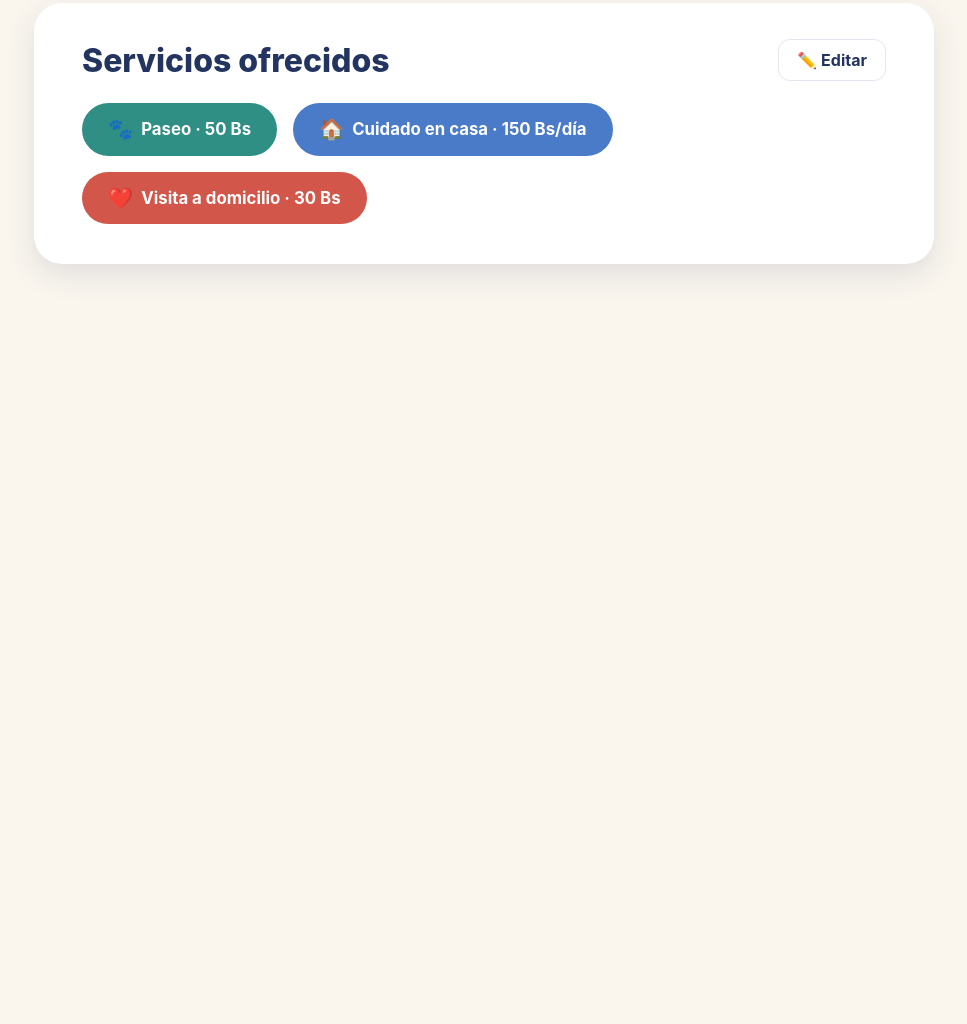
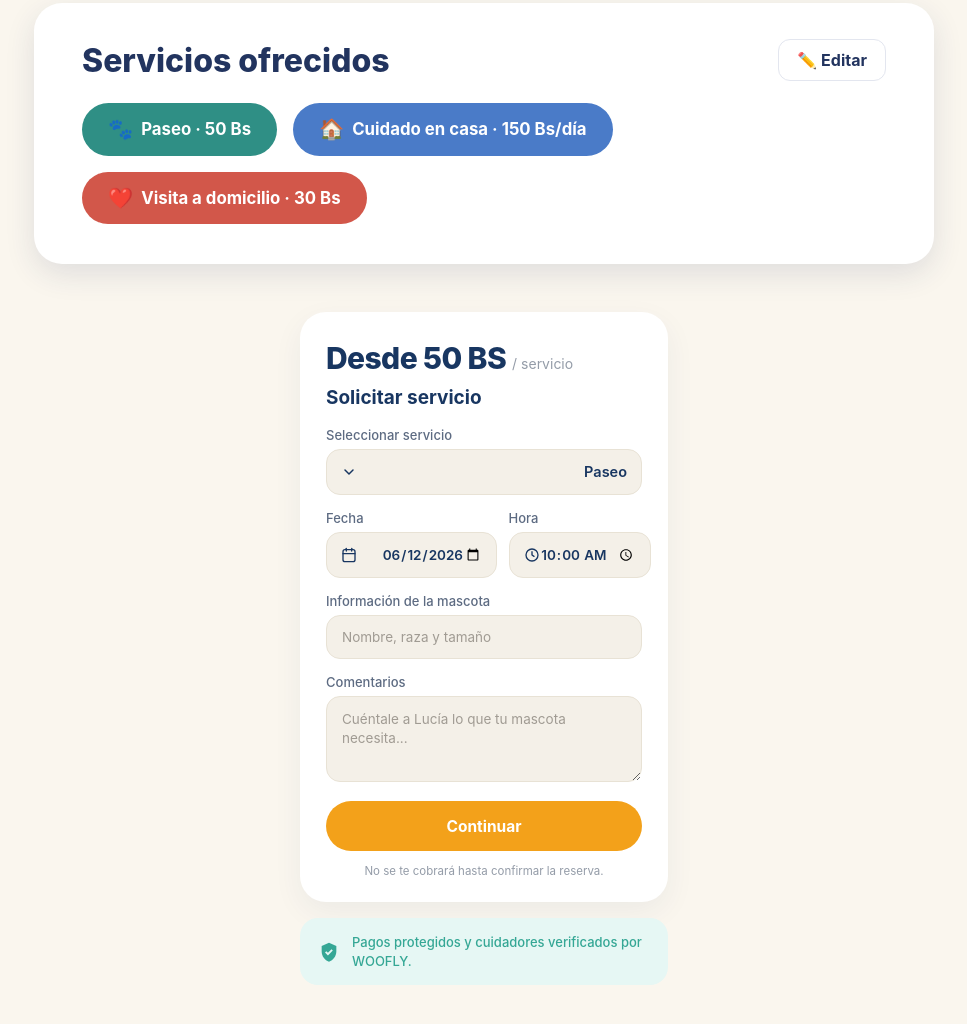
Before and after one commit to raquelgonzales-droid/woofly, a plain HTML site: page perfil.html in a window 1280 px wide. Shown: the part 278-1302 px from the top of the page, without its empty margins (156-1123 px from the left). Before the commit the page ends 800 px from the top, so only its background shows below. Drawn offline with Linux system fonts and the light colour scheme.

Commit message:
Agrego seccion W.24 Solicitar servicio

```diff
--- a/perfil.html
+++ b/perfil.html
@@ -8,6 +8,7 @@
 
    <link rel="stylesheet" href="css/style.css">
     <link rel="stylesheet" href="perfil-cuidador.css">
+    <link rel="stylesheet" href="solicitar-servicio.css">
 </head>
 
 <body>
@@ -166,7 +167,146 @@
         </dialog>
 
     </section>
+<!-- SECCIÓN 24: SOLICITAR SERVICIO -->
+    <aside id="w24" class="w24-wrapper" aria-labelledby="w24-title">
+      <div class="w24-card">
+        <div class="w24-price-row">
+          <span class="w24-price">Desde 50 BS</span>
+          <span class="w24-price-unit">/ servicio</span>
+        </div>
 
+        <h2 id="w24-title" class="w24-title">Solicitar servicio</h2>
+
+        <form class="w24-form" action="#" method="post">
+          <div class="w24-field">
+            <label for="w24-servicio" class="w24-label">Seleccionar servicio</label>
+            <div class="w24-select-box">
+              <svg
+                class="w24-field-icon"
+                width="16"
+                height="16"
+                viewBox="0 0 24 24"
+                fill="none"
+                stroke="#183661"
+                stroke-width="2.2"
+                stroke-linecap="round"
+                stroke-linejoin="round"
+                aria-hidden="true"
+              >
+                <polyline points="6 9 12 15 18 9"></polyline>
+              </svg>
+              <select id="w24-servicio" name="servicio" class="w24-select">
+                <option value="paseo" selected>Paseo</option>
+                <option value="cuidado">Cuidado en casa</option>
+                <option value="visitas">Visitas</option>
+              </select>
+            </div>
+          </div>
+
+          <div class="w24-row-2col">
+            <div class="w24-field">
+              <label for="w24-fecha" class="w24-label">Fecha</label>
+              <div class="w24-input-box">
+                <svg
+                  class="w24-field-icon"
+                  width="16"
+                  height="16"
+                  viewBox="0 0 24 24"
+                  fill="none"
+                  stroke="#183661"
+                  stroke-width="2"
+                  stroke-linecap="round"
+                  stroke-linejoin="round"
+                  aria-hidden="true"
+                >
+                  <rect x="3" y="4" width="18" height="18" rx="3" ry="3"></rect>
+                  <line x1="16" y1="2" x2="16" y2="6"></line>
+                  <line x1="8" y1="2" x2="8" y2="6"></line>
+                  <line x1="3" y1="10" x2="21" y2="10"></line>
+                </svg>
+                <input
+                  type="date"
+                  id="w24-fecha"
+                  name="fecha"
+                  value="2026-06-12"
+                  class="w24-input w24-input--right"
+                />
+              </div>
+            </div>
+
+            <div class="w24-field">
+              <label for="w24-hora" class="w24-label">Hora</label>
+              <div class="w24-input-box">
+                <svg
+                  class="w24-field-icon"
+                  width="16"
+                  height="16"
+                  viewBox="0 0 24 24"
+                  fill="none"
+                  stroke="#183661"
+                  stroke-width="2"
+                  stroke-linecap="round"
+                  stroke-linejoin="round"
+                  aria-hidden="true"
+                >
+                  <circle cx="12" cy="12" r="9"></circle>
+                  <polyline points="12 7 12 12 15 14"></polyline>
+                </svg>
+                <input
+                  type="time"
+                  id="w24-hora"
+                  name="hora"
+                  value="10:00"
+                  class="w24-input w24-input--right"
+                />
+              </div>
+            </div>
+          </div>
+
+          <div class="w24-field">
+            <label for="w24-mascota" class="w24-label">Información de la mascota</label>
+            <input
+              type="text"
+              id="w24-mascota"
+              name="mascota"
+              placeholder="Nombre, raza y tamaño"
+              class="w24-text-input"
+            />
+          </div>
+
+          <div class="w24-field">
+            <label for="w24-comentarios" class="w24-label">Comentarios</label>
+            <textarea
+              id="w24-comentarios"
+              name="comentarios"
+              rows="3"
+              placeholder="Cuéntale a Lucía lo que tu mascota necesita..."
+              class="w24-textarea"
+            ></textarea>
+          </div>
+
+          <button type="submit" class="w24-submit-btn">Continuar</button>
+
+          <p class="w24-disclaimer">No se te cobrará hasta confirmar la reserva.</p>
+        </form>
+      </div>
+
+      <div class="w24-trust-card" role="note">
+        <svg
+          class="w24-trust-icon"
+          width="22"
+          height="22"
+          viewBox="0 0 24 24"
+          fill="#35A795"
+          aria-hidden="true"
+        >
+          <path d="M12 2L4 5.5v6.09c0 5.05 3.41 9.76 8 10.91 4.59-1.15 8-5.86 8-10.91V5.5L12 2zm-1.15 13.78l-3.2-3.21 1.41-1.41 1.79 1.79 3.89-3.89 1.41 1.42-5.3 5.3z" />
+        </svg>
+        <p class="w24-trust-text">
+          Pagos protegidos y cuidadores verificados por WOOFLY.
+        </p>
+      </div>
+    </aside>
    <script src="js/script.js"></script>
 
 </body>
--- /dev/null
+++ b/solicitar-servicio.css
@@ -0,0 +1,207 @@
+.w24-wrapper {
+  max-width: 400px;
+  margin: 24px auto 48px;
+  padding: 0 16px;
+  font-family: "Plus Jakarta Sans", -apple-system, BlinkMacSystemFont, "Segoe UI", Roboto, sans-serif;
+}
+
+.w24-card {
+  background-color: #ffffff;
+  border-radius: 26px;
+  padding: 28px 26px 24px;
+  box-shadow: 0 10px 30px rgba(24, 54, 97, 0.06);
+}
+
+.w24-price-row {
+  display: flex;
+  align-items: baseline;
+  gap: 6px;
+  margin-bottom: 10px;
+}
+
+.w24-price {
+  font-size: 30px;
+  font-weight: 800;
+  color: #183661;
+  letter-spacing: -0.02em;
+}
+
+.w24-price-unit {
+  font-size: 14px;
+  font-weight: 400;
+  color: #949ca8;
+}
+
+.w24-title {
+  font-size: 19px;
+  font-weight: 700;
+  color: #183661;
+  margin-bottom: 18px;
+}
+
+.w24-form {
+  display: flex;
+  flex-direction: column;
+  gap: 15px;
+}
+
+.w24-field {
+  display: flex;
+  flex-direction: column;
+  gap: 6px;
+}
+
+.w24-label {
+  font-size: 13px;
+  font-weight: 500;
+  color: #5d6b82;
+}
+
+.w24-select-box,
+.w24-input-box {
+  position: relative;
+  display: flex;
+  align-items: center;
+  background-color: #f4f0e8;
+  border: 1px solid #e8e2d5;
+  border-radius: 14px;
+  padding: 0 14px;
+  height: 46px;
+  transition: border-color 0.2s ease;
+}
+
+.w24-select-box:focus-within,
+.w24-input-box:focus-within,
+.w24-text-input:focus,
+.w24-textarea:focus {
+  border-color: #183661;
+  outline: none;
+}
+
+.w24-field-icon {
+  flex-shrink: 0;
+  pointer-events: none;
+}
+
+.w24-select {
+  width: 100%;
+  height: 100%;
+  border: none;
+  background: transparent;
+  font-family: inherit;
+  font-size: 14.5px;
+  font-weight: 600;
+  color: #183661;
+  text-align: right;
+  text-align-last: right;
+  appearance: none;
+  -webkit-appearance: none;
+  cursor: pointer;
+  outline: none;
+}
+
+.w24-row-2col {
+  display: grid;
+  grid-template-columns: 1fr 1fr;
+  gap: 12px;
+}
+
+.w24-input {
+  width: 100%;
+  height: 100%;
+  border: none;
+  background: transparent;
+  font-family: inherit;
+  font-size: 13.5px;
+  font-weight: 600;
+  color: #183661;
+  outline: none;
+  cursor: pointer;
+}
+
+.w24-input--right {
+  text-align: right;
+}
+
+.w24-text-input,
+.w24-textarea {
+  width: 100%;
+  background-color: #f4f0e8;
+  border: 1px solid #e8e2d5;
+  border-radius: 14px;
+  padding: 13px 15px;
+  font-family: inherit;
+  font-size: 13.5px;
+  font-weight: 500;
+  color: #183661;
+  transition: border-color 0.2s ease;
+}
+
+.w24-text-input::placeholder,
+.w24-textarea::placeholder {
+  color: #a09b93;
+  font-weight: 400;
+}
+
+.w24-textarea {
+  resize: vertical;
+  min-height: 82px;
+  line-height: 1.45;
+}
+
+.w24-submit-btn {
+  margin-top: 4px;
+  width: 100%;
+  height: 50px;
+  border: none;
+  border-radius: 9999px;
+  background-color: #f3a11a;
+  color: #ffffff;
+  font-family: inherit;
+  font-size: 15.5px;
+  font-weight: 700;
+  cursor: pointer;
+  transition: background-color 0.2s ease, transform 0.1s ease;
+}
+
+.w24-submit-btn:hover {
+  background-color: #e09110;
+}
+
+.w24-submit-btn:active {
+  transform: scale(0.99);
+}
+
+.w24-disclaimer {
+  text-align: center;
+  font-size: 11.5px;
+  color: #949ca8;
+  margin-top: -2px;
+}
+
+.w24-trust-card {
+  margin-top: 16px;
+  background-color: #e6f7f4;
+  border-radius: 18px;
+  padding: 15px 18px;
+  display: flex;
+  align-items: center;
+  gap: 12px;
+}
+
+.w24-trust-icon {
+  flex-shrink: 0;
+}
+
+.w24-trust-text {
+  font-size: 13px;
+  font-weight: 500;
+  line-height: 1.4;
+  color: #35a795;
+}
+
+@media (max-width: 420px) {
+  .w24-row-2col {
+    grid-template-columns: 1fr;
+  }
+}
```
